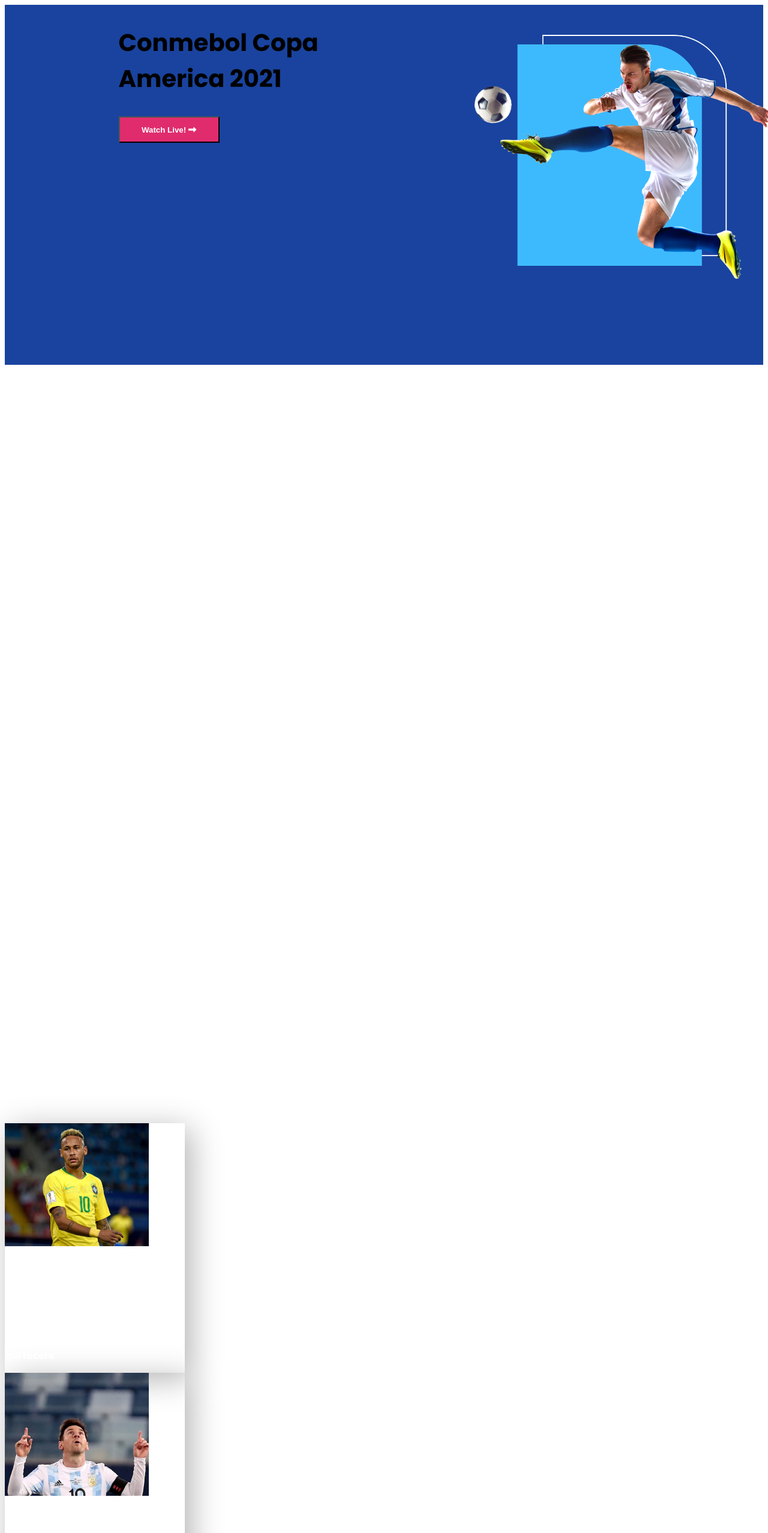
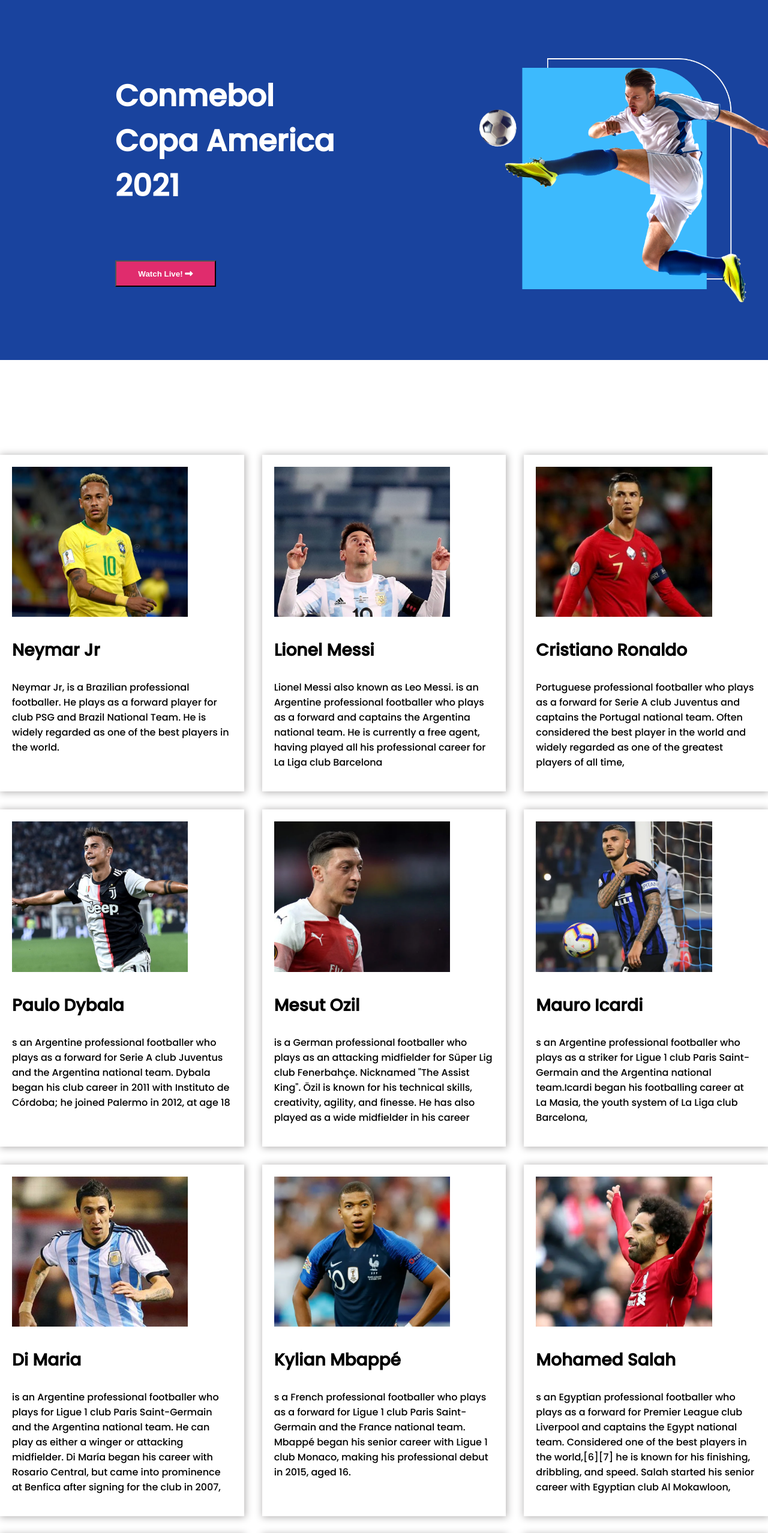
Before and after one commit to surovi357/football-web, a plain HTML site: page index.html in a window 1280 px wide. Shown: the top 2555 px of the page at 60% size. Drawn offline with Linux system fonts and the light colour scheme.

Commit message:
footer-end

```diff
--- a/index.html
+++ b/index.html
@@ -21,7 +21,7 @@
         <!-- top banner -->
      <section class="top-banner container">
          <div class="half-width">
-             <h1>Conmebol
+             <h1 class="h1-banner">Conmebol
                 Copa America
                 2021
              </h1>
@@ -33,116 +33,71 @@
         </section>
      <!-- players -->
      <section>
-       <div class="players-album">
-           <div class="players-info">
-               <div class="photo">
-                   <img src="images/players/player-1.png">
+         <div class="box">
+             <article>
+                 <img src="./images/players/player-1.png">
+                 <h3>Neymar Jr</h3>
+                 <p> Neymar Jr, is a Brazilian professional footballer. He plays as a forward player for club PSG and Brazil National Team. He is widely regarded as one of the best players in the world.
+                 </p>
+             </article>
+             <article>
+                <img src="./images/players/player-2.png">
+                <h3>Lionel Messi</h3>
+                <p>Lionel Messi also known as Leo Messi. is an Argentine professional footballer who plays as a forward and captains the Argentina national team. He is currently a free agent, having played all his professional career for La Liga club Barcelona</p>
+            </article>
+            <article>
+                <img src="./images/players/player-3.png">
+                <h3>Cristiano Ronaldo</h3>
+                <p> Portuguese professional footballer who plays as a forward for Serie A club Juventus and captains the Portugal national team. Often considered the best player in the world and widely regarded as one of the greatest players of all time,</p>
+            </article>
+            <article>
+                <img src="./images/players/player-4.png">
+                <h3>Paulo Dybala</h3>
+                <p>s an Argentine professional footballer who plays as a forward for Serie A club Juventus and the Argentina national team. Dybala began his club career in 2011 with Instituto de Córdoba; he joined Palermo in 2012, at age 18</p>
+            </article>
+            <article>
+                <img src="./images/players/player-5.png">
+                <h3>Mesut Ozil</h3>
+                <p>is a German professional footballer who plays as an attacking midfielder for Süper Lig club Fenerbahçe. Nicknamed "The Assist King". Özil is known for his technical skills, creativity, agility, and finesse. He has also played as a wide midfielder in his career</p>
+            </article>
+            <article>
+                <img src="./images/players/player-6.png">
+                <h3>Mauro Icardi </h3>
+                <p>s an Argentine professional footballer who plays as a striker for Ligue 1 club Paris Saint-Germain and the Argentina national team.Icardi began his footballing career at La Masia, the youth system of La Liga club Barcelona,</p>
+            </article>
+            <article>
+                <img src="./images/players/player-7.png">
+                <h3>Di Maria</h3>
+                <p> is an Argentine professional footballer who plays for Ligue 1 club Paris Saint-Germain and the Argentina national team. He can play as either a winger or attacking midfielder. Di María began his career with Rosario Central, but came into prominence at Benfica after signing for the club in 2007,</p>
+            </article>
+            <article>
+                <img src="./images/players/player-8.png">
+                <h3>Kylian Mbappé</h3>
+                <p>s a French professional footballer who plays as a forward for Ligue 1 club Paris Saint-Germain and the France national team. Mbappé began his senior career with Ligue 1 club Monaco, making his professional debut in 2015, aged 16.</p>
+            </article>
+            <article>
+                <img src="./images/players/player-9.png">
+                <h3>Mohamed Salah</h3>
+                <p>s an Egyptian professional footballer who plays as a forward for Premier League club Liverpool and captains the Egypt national team. Considered one of the best players in the world,[6][7] he is known for his finishing, dribbling, and speed. Salah started his senior career with Egyptian club Al Mokawloon,</p>
+            </article>
+            <article>
+                <img src="./images/players/player-10.png">
+                <h3>Harry Kane</h3>
+                <p>an English professional footballer who plays as a striker for Premier League club Tottenham Hotspur and captains the England national team. Regarded as one of the best strikers in the world, Kane is known for his prolific goalscoring record and ability to link play.</p>
+            </article>
+            <article>
+                <img src="./images/players/player-11.png">
+                <h3>Kevin De Bruyne</h3>
+                <p> is a Belgian professional footballer who plays as a midfielder for Premier League club Manchester City, where he is vice-captain, and the Belgium national team. He is one of just three players (the others being Cristiano Ronaldo and Thierry Henry) to have won the PFA Players' Player of the Year</p>
+            </article>
+            <article>
+                <img src="./images/players/player-12.png">
+                <h3>Philippe Coutinho</h3>
+                <p> is a Brazilian professional footballer who plays as an attacking midfielder or winger for Spanish club Barcelona and the Brazil national team. He is known for his combination of vision, passing, dribbling and ability to conjure curving long-range strikes.</p>
+            </article>
          </div>
-               <div class="photo-detail">
-                   <h3>Neymar Jr</h3>
-                   <p>Lorem ipsum dolor sit, amet consectetur adipisicing elit. Nemo accusantium quidem placeat libero qui facere</p>
-               </div>
-           </div>
-       </div>
-       <div class="players-info">
-        <div class="photo">
-            <img src="images/players/player-2.png">
-        </div>
-        <div class="photo-detail">
-            <h3>Neymar Jr</h3>
-            <p>Lorem ipsum dolor sit, amet consectetur adipisicing elit. Nemo accusantium quidem placeat libero qui facere</p>
-        </div>
-    </div>
-    <div class="players-info">
-        <div class="photo">
-            <img src="images/players/player-3.png">
-        </div>
-        <div class="photo-detail">
-            <h3>Neymar Jr</h3>
-            <p>Lorem ipsum dolor sit, amet consectetur adipisicing elit. Nemo accusantium quidem placeat libero qui facere</p>
-        </div>
-    </div>
-    <div class="players-info">
-        <div class="photo">
-            <img src="images/players/player-4.png">
-        </div>
-        <div class="photo-detail">
-            <h3>Neymar Jr</h3>
-            <p>Lorem ipsum dolor sit, amet consectetur adipisicing elit. Nemo accusantium quidem placeat libero qui facere</p>
-        </div>
-    </div>
-    <div class="players-info">
-        <div class="photo">
-            <img src="images/players/player-5.png">
-        </div>
-        <div class="photo-detail">
-            <h3>Neymar Jr</h3>
-            <p>Lorem ipsum dolor sit, amet consectetur adipisicing elit. Nemo accusantium quidem placeat libero qui facere</p>
-        </div>
-    </div>
-    <div class="players-info">
-        <div class="photo">
-            <img src="images/players/player-6.png">
-        </div>
-        <div class="photo-detail">
-            <h3>Neymar Jr</h3>
-            <p>Lorem ipsum dolor sit, amet consectetur adipisicing elit. Nemo accusantium quidem placeat libero qui facere</p>
-        </div>
-    </div>
-    <div class="players-info">
-        <div class="photo">
-            <img src="images/players/player-7.png">
-        </div>
-        <div class="photo-detail">
-            <h3>Neymar Jr</h3>
-            <p>Lorem ipsum dolor sit, amet consectetur adipisicing elit. Nemo accusantium quidem placeat libero qui facere</p>
-        </div>
-    </div>
-    <div class="players-info">
-        <div class="photo">
-            <img src="images/players/player-8.png">
-        </div>
-        <div class="photo-detail">
-            <h3>Neymar Jr</h3>
-            <p>Lorem ipsum dolor sit, amet consectetur adipisicing elit. Nemo accusantium quidem placeat libero qui facere</p>
-        </div>
-    </div>
-    <div class="players-info">
-        <div class="photo">
-            <img src="images/players/player-9.png">
-        </div>
-        <div class="photo-detail">
-            <h3>Neymar Jr</h3>
-            <p>Lorem ipsum dolor sit, amet consectetur adipisicing elit. Nemo accusantium quidem placeat libero qui facere</p>
-        </div>
-    </div>
-    <div class="players-info">
-        <div class="photo">
-            <img src="images/players/player-10.png">
-        </div>
-        <div class="photo-detail">
-            <h3>Neymar Jr</h3>
-            <p>Lorem ipsum dolor sit, amet consectetur adipisicing elit. Nemo accusantium quidem placeat libero qui facere</p>
-        </div>
-    </div>
-    <div class="players-info">
-        <div class="photo">
-            <img src="images/players/player-11.png">
-        </div>
-        <div class="photo-detail">
-            <h3>Neymar Jr</h3>
-            <p>Lorem ipsum dolor sit, amet consectetur adipisicing elit. Nemo accusantium quidem placeat libero qui facere</p>
-        </div>
-    </div>
-    <div class="players-info">
-        <div class="photo">
-            <img src="images/players/player-12.png">
-        </div>
-        <div class="photo-detail">
-            <h3>Neymar Jr</h3>
-            <p>Lorem ipsum dolor sit, amet consectetur adipisicing elit. Nemo accusantium quidem placeat libero qui facere</p>
-        </div>
-    </div>
+
+     </section>
     <!-- Highlights -->
     <section class="highlights-container">
       <div class="highlights">
--- a/style.css
+++ b/style.css
@@ -1,29 +1,57 @@
 /* fonts */
-@import url('https://fonts.googleapis.com/css2?family=Poppins:wght@700&display=swap');
+@import url('https://fonts.googleapis.com/css2?family=Poppins:wght@500&display=swap');
 body{
     font-family: 'Poppins', sans-serif;
-    color: #FFFFFF;
+    width: 100%;
+    height: 100%;
+    margin: 0px;
+    padding: 0px;
+
+
     /* background-color: #000000; */
 }
-/* h1{
-    font-size: 64px;
+.h1-banner{
+    font-size: 50px;
     color: #FFFFFF;
-} */
+    text-align: left;
+    margin-top: 30%;
+
+}
+.h1-banner:hover{
+    transform: scale(1.4) rotate(-30deg);
+    transition: transform 2s;
+}
 /* top-banner */
 .container{
+    color: #FFFFFF;
+    font-size: 55px;
     display: flex;
+    flex-direction: row;
     margin-bottom: 100%;
+    align-content: center;
+    justify-content: center;
+    align-items: center;
     background-color: #FFFFFF;
+    margin-bottom: 10%;
 }
 .half-width{
+    text-align: left;
+    font-size: 65px;
     width: 485px;
     height: 600px;
     padding-left: 15%;
     background-color: rgb(25, 67, 158);
+    margin-bottom: 30px;
    }
+
 .half-width img{
-    margin-top: 50px;
+    margin-top: 20%;
     width: 500px;
+    overflow: block;
+}
+.half-width img:hover{
+    transform: scale(1.4) rotate(30deg);
+    transition: transform 2s;
 }
 
 /* button */
@@ -36,33 +64,40 @@
     font-weight: 700;
     color: white;
 }
+.button:hover{
+    transform: scale(1.4)
+}
 /* players */
-.players-info{
-    display: flex;
-    flex-wrap: wrap;
-    flex-direction: row;
-    grid-template-rows:  repeat(4, 1fr);
-    grid-row-gap: 22px;
+.box{
+    display: grid;
     grid-template-columns: repeat(3, 1fr);
     grid-column-gap: 30px;
-   width: 300px;
-    box-shadow: 10px 10px 50px rgb(180, 178, 178);
+    grid-row-gap: 30px;
+    margin: 50px auto;
 }
-.photo img{
+.box img{
     width: 80%;
 }
-.players-album{
-    display: flex;
-    flex-wrap: wrap;
-    flex-direction: row;
-    grid-column-gap: 30px;
+article{
+    background: white;
+    padding: 20px;
+    box-shadow: 1px 1px 12px 1px rgb(180, 178, 178);
+}
+article h3{
+    font-size: 28px;
+}
+article p{
+    font-weight: normal;
 }
 /* highlights */
 .highlights-container{
     display: flex;
     margin-bottom: 100%;
+    margin-left: 20px;
     padding-left: 10%;
     align-items: center;
+    margin: 0;
+    padding: 0;
     }
 h1{
     font-size: 40px;
@@ -76,16 +111,19 @@
 }
 /* logo */
 .logo img{
+    margin-top: 15%;
     margin-left: 35%;
     width: 25%;
     align-items: center;
     text-align: center;
+
+
 }
 /* icons */
 .icons{
     align-items: center;
     text-align: center;
-    }
+     }
 footer{
     text-align: center;
-}
+ }
```
Lines whose indentation alone changed are shown as unchanged.
